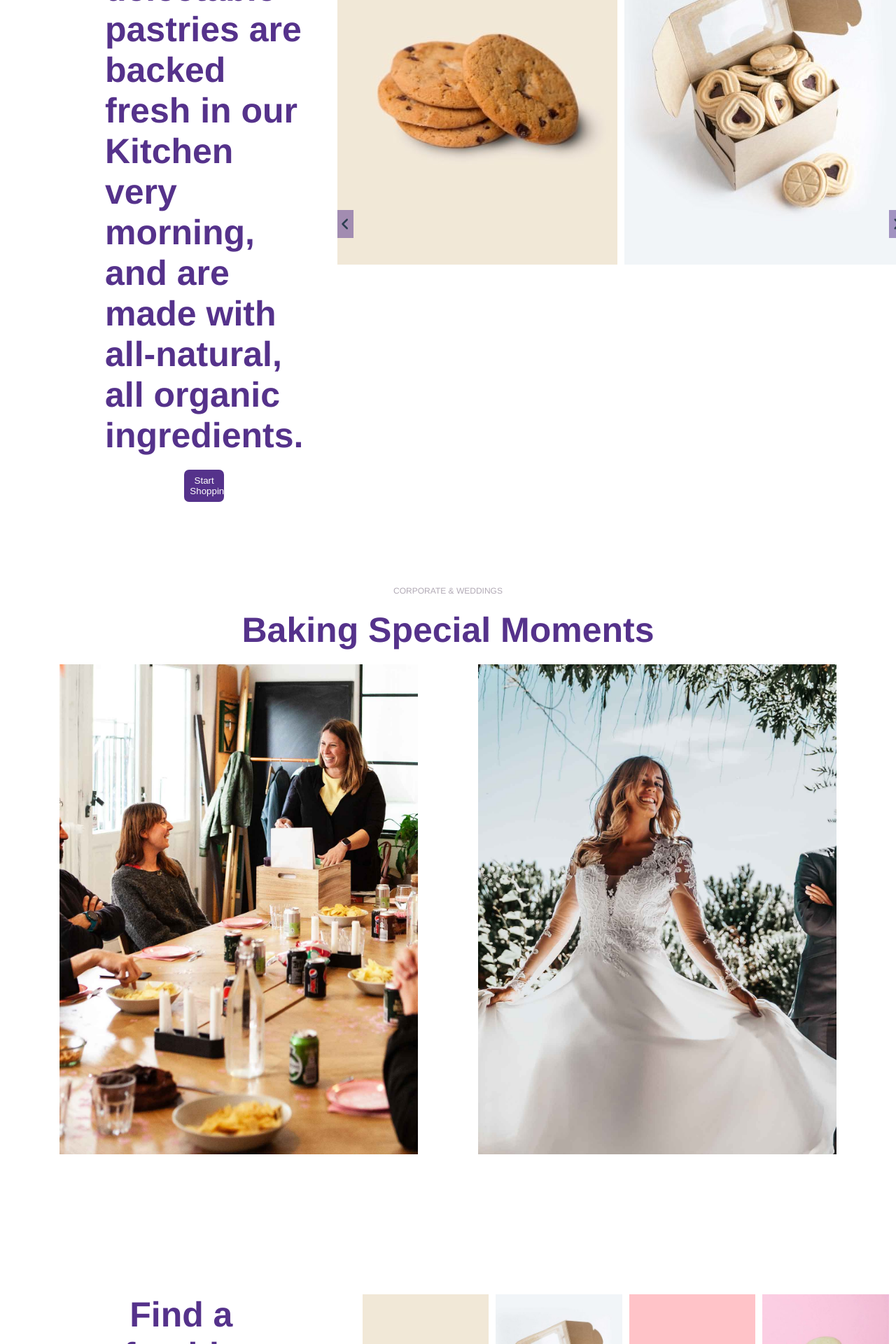
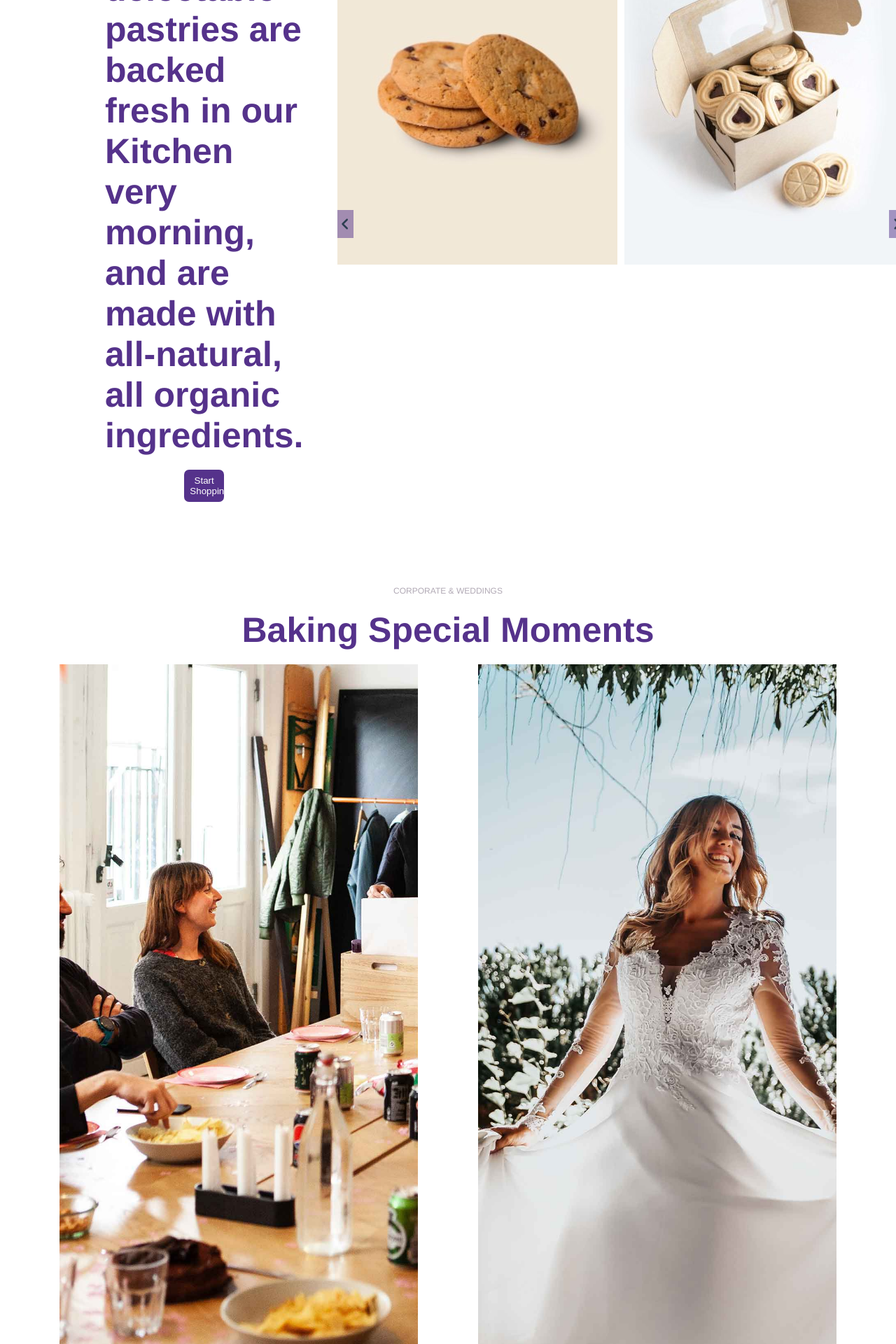
Before and after one commit to ClaudioVF98/proj-html-vuejs, a Vue app: page / in a window 1280 px wide. Shown: the part 1437-3357 px from the top of the page at 70% size. Built offline with nearby package versions, Linux system fonts and the light colour scheme.

Commit message:
Lavoro completo

```diff
--- a/src/components/BakingOne.vue
+++ b/src/components/BakingOne.vue
@@ -67,7 +67,7 @@ export default {
     .moments {
         display: flex;
         justify-content: space-evenly;
-        height: 700px;
+        height: 1000px;
 
         .plans:hover .centered-info {
             display: flex;
--- a/src/components/BakingTwo.vue
+++ b/src/components/BakingTwo.vue
@@ -162,7 +162,7 @@ export default {
                     background-color: #000;
                     opacity: 0.5;
                     width: 100%;
-                    height: calc(100% - 87px);
+                    height: calc(100% - 60px);
                     position: absolute;
                     top: 0%;
                     left: 50%;
@@ -201,6 +201,7 @@ export default {
             padding: 10px 5px;
             cursor: pointer;
             margin: 0;
+            z-index: 4;
         }
 
         .left {
--- a/src/components/MainBot.vue
+++ b/src/components/MainBot.vue
@@ -119,6 +119,7 @@ export default {
             padding: 10px 5px;
             cursor: pointer;
             margin: 0;
+            z-index: 4;
         }
 
         .centered-info * {
```
